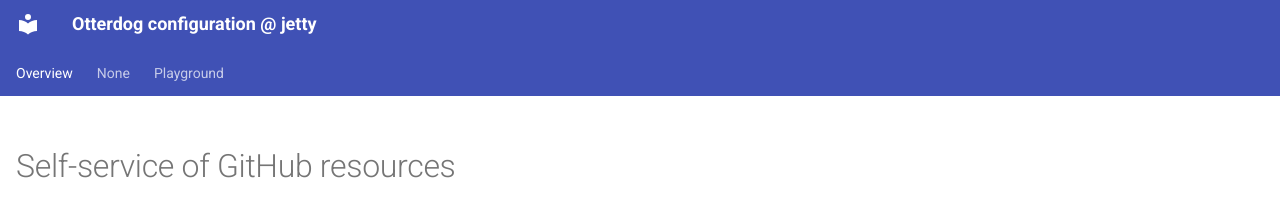
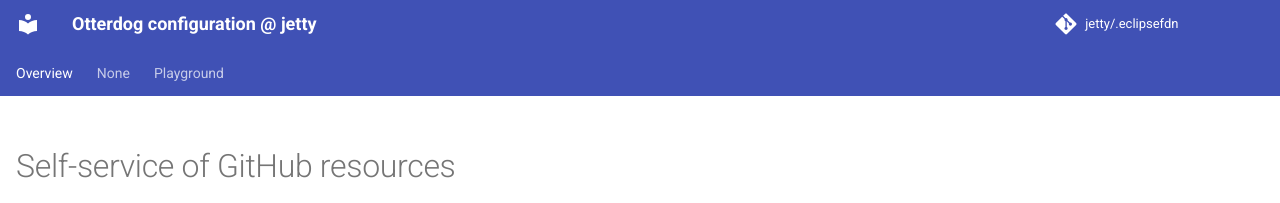
Before and after one commit to jetty/.eclipsefdn, an MkDocs documentation site: the page built from docs/index.md, in a window 1280 px wide. Shown: the top 203 px of the page. Built offline with MkDocs 1.6.1 and Material for MkDocs 9.7.7, drawn with Linux system fonts in a browser that asks for light colours; comment, search, counter and statistics services are not loaded.

Commit message:
Updating file 'mkdocs.yml' with otterdog.

```diff
--- a/mkdocs.yml
+++ b/mkdocs.yml
@@ -3,6 +3,9 @@ site_description: Otterdog configuration @ jetty
 strict: false
 
 site_url: https://jetty.github.io/.eclipsefdn/
+
+repo_name: jetty/.eclipsefdn
+repo_url: https://github.com/jetty/.eclipsefdn/
 
 docs_dir: ./docs
 site_dir: ./_site
```
